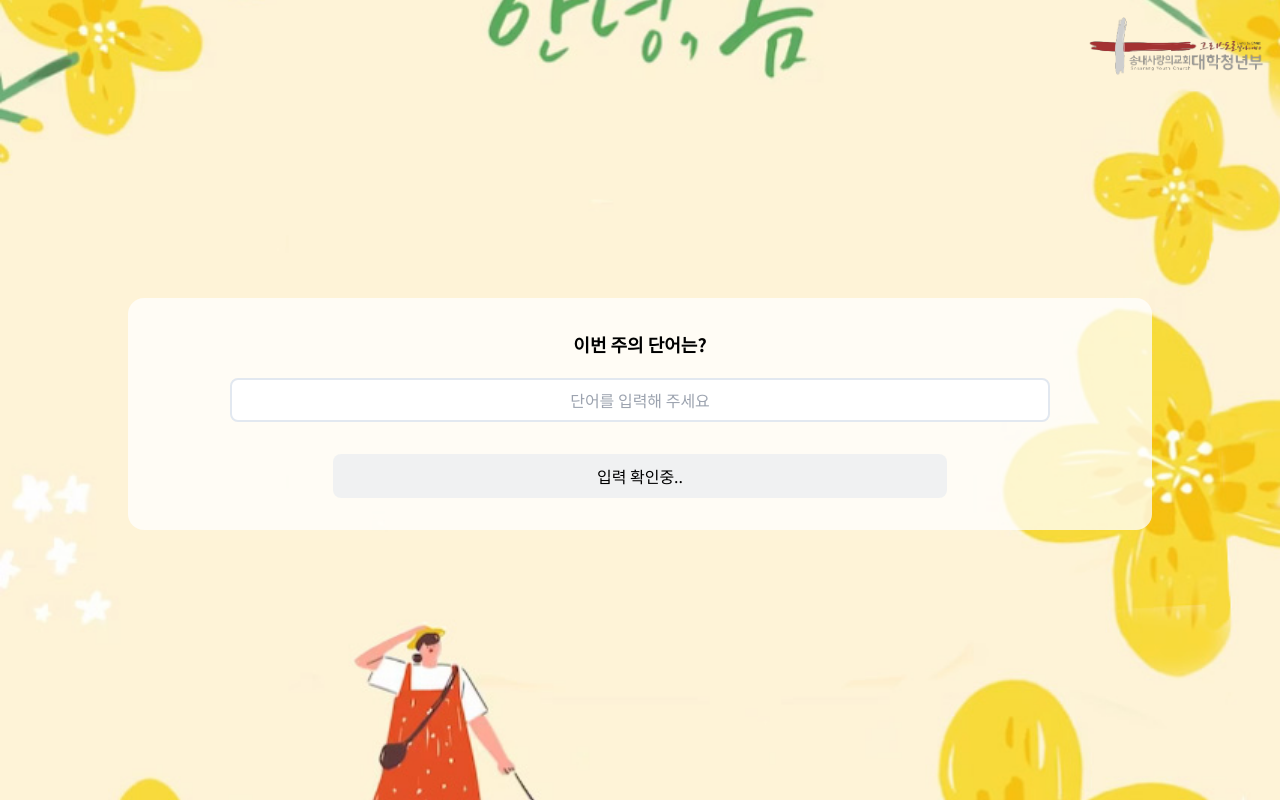
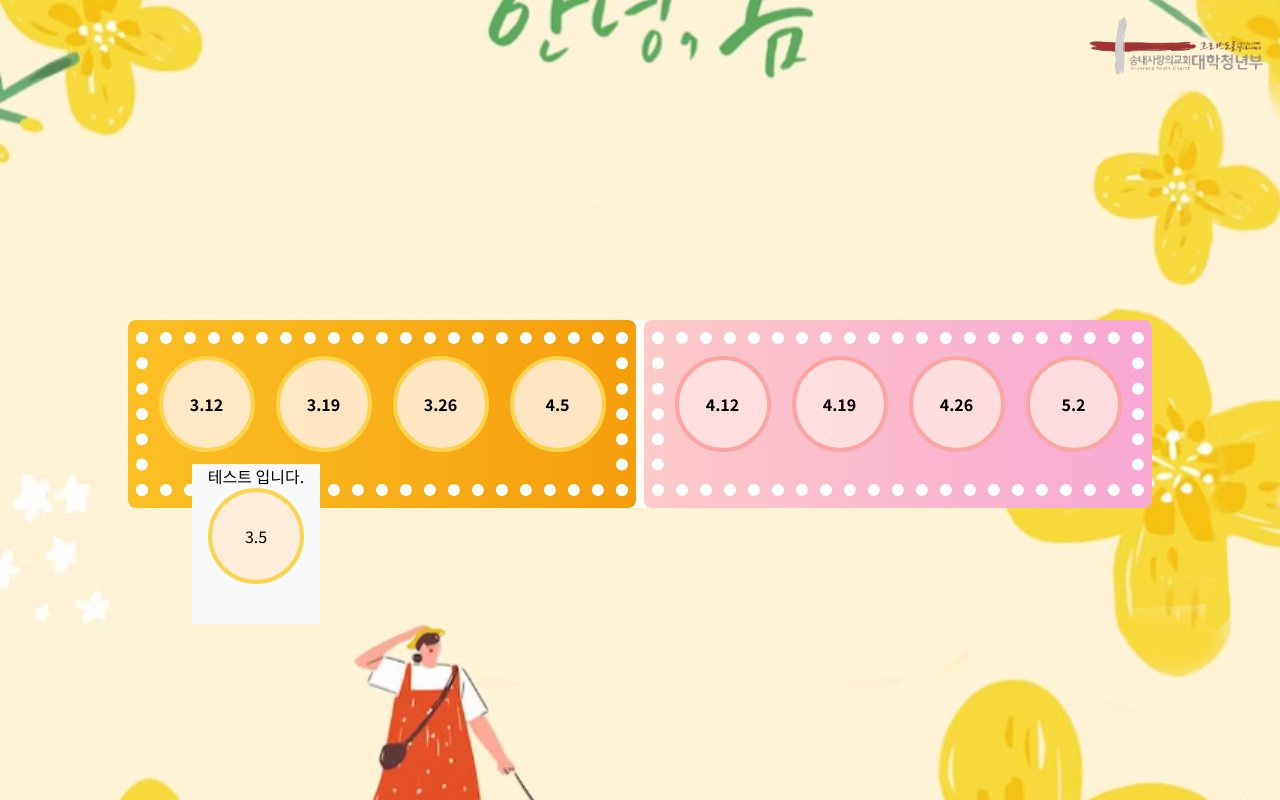
Before and after one commit to iamidlek/songsagyo-attendance, a React (Vite) app: page /weeklytrace in a window 1280 px wide. Before the commit this address led to /. Built offline with nearby package versions, Linux system fonts and the light colour scheme; a web font is replaced by a local one.

Commit message:
dotted style test

```diff
--- a/src/App.tsx
+++ b/src/App.tsx
@@ -12,7 +12,7 @@ export interface PersonalData {
 }
 
 function App() {
-  const [cerberus, setCerberus] = useState(false);
+  const [cerberus, setCerberus] = useState(true);
   const [personalData, setPersonalData] = useState<PersonalData>({
     listcount: 0,
     sarang_name: '',
--- a/src/index.css
+++ b/src/index.css
@@ -14,3 +14,12 @@ input {
 input:focus {
   outline: none;
 }
+
+.path {
+  border-style: dotted;
+  border-color: rgb(255, 255, 255);
+  border-width: 0.8rem;
+  border-image-source: ('https://cl.ly/3c2J3c0l3r0P/dots.svg');
+  border-image-slice: 33% 33%;
+  border-image-repeat: round;
+}
--- a/src/pages/WeeklyTracePage.tsx
+++ b/src/pages/WeeklyTracePage.tsx
@@ -35,7 +35,8 @@ export const WeeklyTracePage: React.FC<WeeklyTracePageProps> = ({
     <div className="fortest relative ">
       <div className="flex gap-2 justify-around">
         <div className="w-1/2 bg-gradient-to-r from-amber-400 to-amber-500  rounded-lg py-3 px-2 font-bold">
-          <div className="border-dotted border-[0.8rem] border-white mx-auto flex flex-wrap max-w-[17.8rem] sm:max-w-[80rem] pt-3 pb-8 gap-y-8 justify-around items-center">
+          <div className="path">
+            <div className="mx-auto flex flex-wrap max-w-[17.8rem] sm:max-w-[80rem] pt-3 pb-8 gap-y-8 justify-around items-center">
               {march.map((date) => {
                 if (!attendInfo) return;
                 const time = attendInfo[date];
@@ -51,8 +52,10 @@ export const WeeklyTracePage: React.FC<WeeklyTracePageProps> = ({
               })}
             </div>
           </div>
+        </div>
         <div className="w-1/2 bg-gradient-to-r from-red-200 to-pink-300 rounded-lg py-3 px-2 font-bold">
-          <div className="border-dotted border-[0.8rem] border-white mx-auto flex flex-wrap max-w-[17.8rem] sm:max-w-[57rem] pt-3 pb-8 gap-y-8 justify-around items-center">
+          <div className="path">
+            <div className="mx-auto flex flex-wrap max-w-[17.8rem] sm:max-w-[57rem] pt-3 pb-8 gap-y-8 justify-around items-center">
               {april.map((date) => {
                 if (!attendInfo) return;
                 const time = attendInfo[date];
@@ -69,6 +72,7 @@ export const WeeklyTracePage: React.FC<WeeklyTracePageProps> = ({
             </div>
           </div>
         </div>
+      </div>
       <div className="fortest flex flex-col items-center w-32 h-40 bg-slate-50 absolute top-36 left-16">
         <div>테스트 입니다.</div>
         <AttendCircle
```
Lines whose indentation alone changed are shown as unchanged.
